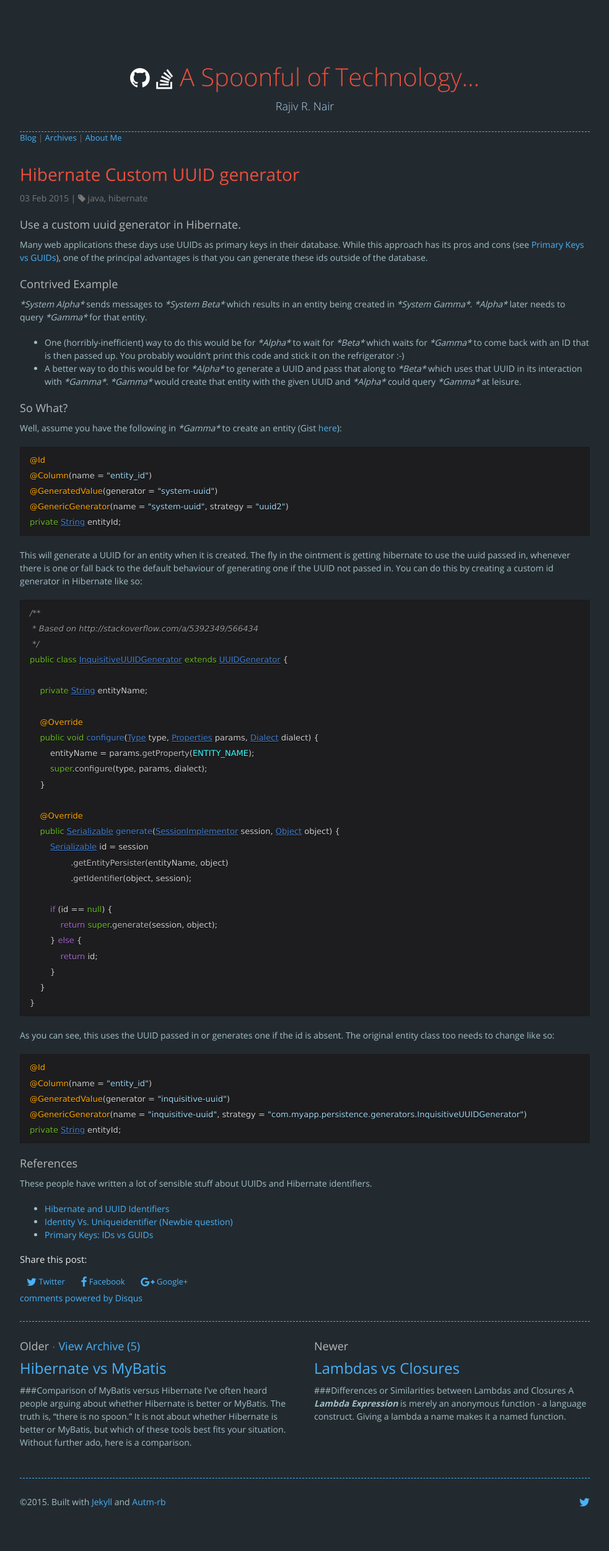
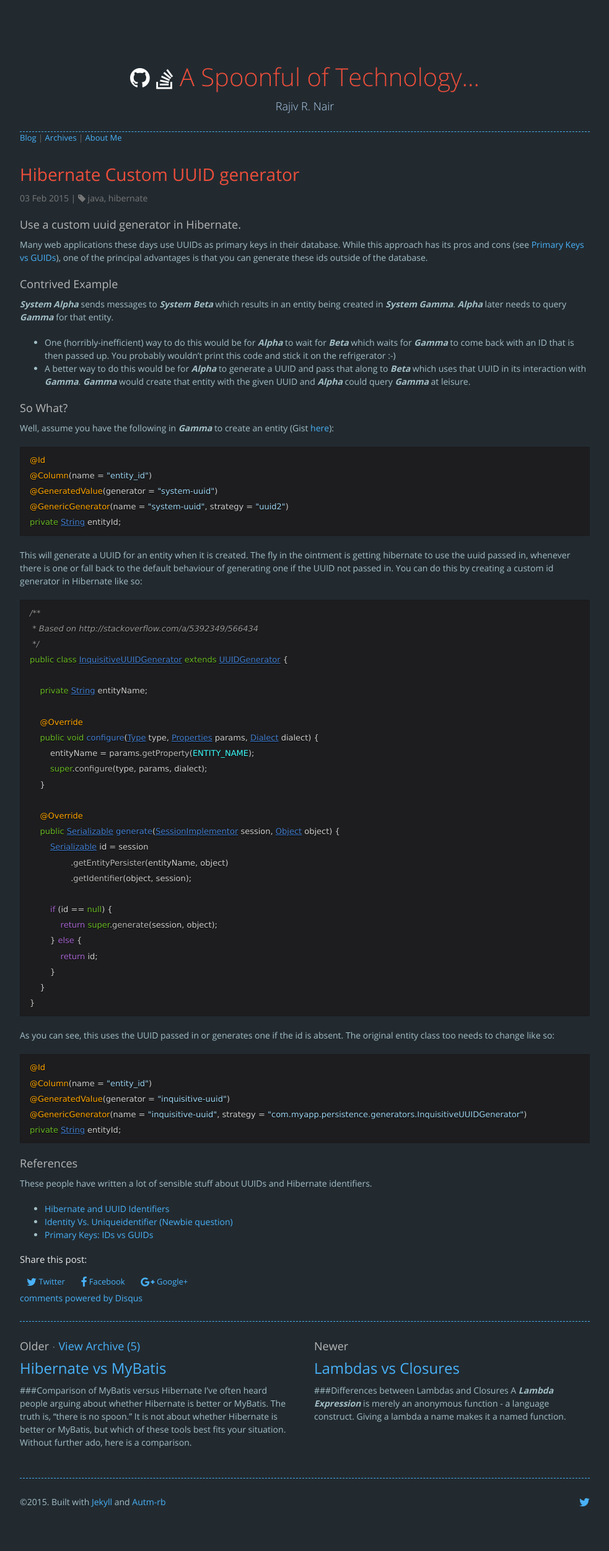
Before and after one commit to rajivrnair/rajivrnair.github.io, a Jekyll site: the page built from _posts/2015-02-03-custom-hibernate-uuid.md, in a window 1280 px wide. Shown: the whole page at 62% size, without its empty margins (148-1131 px from the left). Built offline with Jekyll 4.4.1, drawn with Linux system fonts in a browser that asks for light colours; nearby versions of some CDN libraries; comment, search, counter and statistics services are not loaded.

Commit message:
Minor formatting fixes

```diff
--- a/_posts/2015-02-03-custom-hibernate-uuid.md
+++ b/_posts/2015-02-03-custom-hibernate-uuid.md
@@ -7,13 +7,13 @@ tags: [java, hibernate]
 Many web applications these days use UUIDs as primary keys in their database. While this approach has its pros and cons (see [Primary Keys vs GUIDs](http://blog.codinghorror.com/primary-keys-ids-versus-guids/)), one of the principal advantages is that you can generate these ids outside of the database.
 
 ###Contrived Example
-_*System Alpha*_ sends messages to _*System Beta*_ which results in an entity being created in _*System Gamma*_. _*Alpha*_ later needs to query _*Gamma*_ for that entity.
+*System Alpha* sends messages to *System Beta* which results in an entity being created in *System Gamma*. *Alpha* later needs to query *Gamma* for that entity.
 
-- One (horribly-inefficient) way to do this would be for _*Alpha*_ to wait for _*Beta*_ which waits for _*Gamma*_ to come back with an ID that is then passed up. You probably wouldn't print this code and stick it on the refrigerator :-)
-- A better way to do this would be for _*Alpha*_ to generate a UUID and pass that along to _*Beta*_ which uses that UUID in its interaction with _*Gamma*_. _*Gamma*_ would create that entity with the given UUID and _*Alpha*_ could query _*Gamma*_ at leisure.
+- One (horribly-inefficient) way to do this would be for *Alpha* to wait for *Beta* which waits for *Gamma* to come back with an ID that is then passed up. You probably wouldn't print this code and stick it on the refrigerator :-)
+- A better way to do this would be for *Alpha* to generate a UUID and pass that along to *Beta* which uses that UUID in its interaction with *Gamma*. *Gamma* would create that entity with the given UUID and *Alpha* could query *Gamma* at leisure.
 
 ###So What?
-Well, assume you have the following in _*Gamma*_ to create an entity (Gist [here](https://gist.github.com/rajivrnair/2f660011d821002ecc4c)):
+Well, assume you have the following in *Gamma* to create an entity (Gist [here](https://gist.github.com/rajivrnair/2f660011d821002ecc4c)):
 {% highlight java %}
 @Id
 @Column(name = "entity_id")
--- a/_posts/2015-05-28-lambdas-vs-closures.md
+++ b/_posts/2015-05-28-lambdas-vs-closures.md
@@ -3,14 +3,14 @@ title: Lambdas vs Closures
 tags: [functional programming]
 ---
 
-###Differences or Similarities between Lambdas and Closures
+###Differences between Lambdas and Closures
 A ***Lambda Expression*** is merely an anonymous function - a language construct. Giving a lambda a name makes it a named function.
 
 A ***Closure*** on the other hand is a technique to implement first-class functions. They are functions that *'close over the environment in which they are defined'* which just means that they have access to variables present in the context where they were created, not necessarily just those in their parameter list.
 
 As with most things in life, the best way to understand something is through examples. So here goes:
 
-**Std disclaimer:** *closures/lambdas are language-dependent. They don't mean quite the same thing in different languages nor are they implemented in the same way. For e.g: Java implements lambda expressions via closures. Hence, these terms are used interchangeably.*
+**Std disclaimer:** _closures/lambdas are language-dependent. They don't mean quite the same thing in different languages nor are they implemented in the same way. For e.g: Java implements lambda expressions via closures. Hence, these terms are used interchangeably._
 
 ###Lambdas
 {% highlight ruby %}
--- a/public/stylesheets/styles.css
+++ b/public/stylesheets/styles.css
@@ -156,6 +156,11 @@ a#so-ic{
 strong {
   font-family: 'OpenSansBold', "Helvetica Neue", Helvetica, Arial, sans-serif !important;
   font-weight: normal;
+}
+
+em {
+  font-family: 'OpenSansBold', "Helvetica Neue", Helvetica, Arial, sans-serif !important;
+  font-weight: bold;
 }
 
 .wrapper {
```
